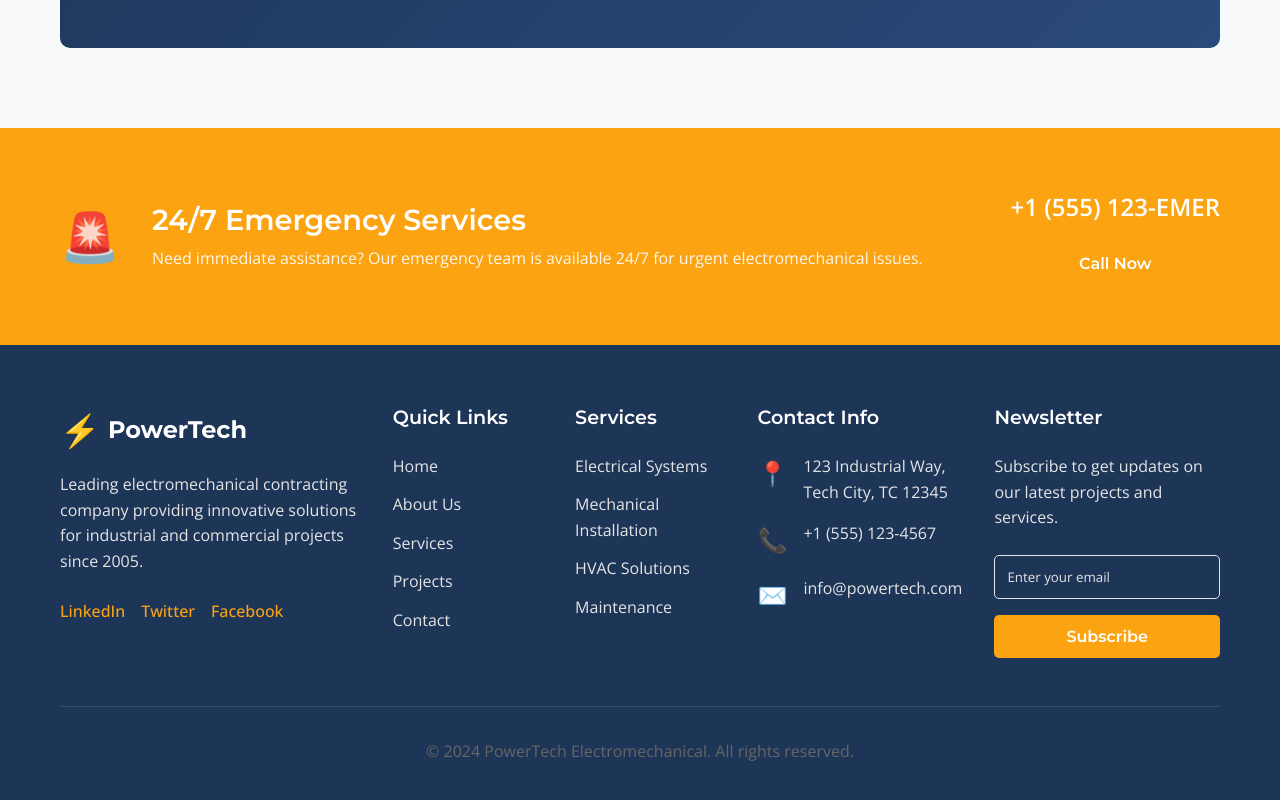
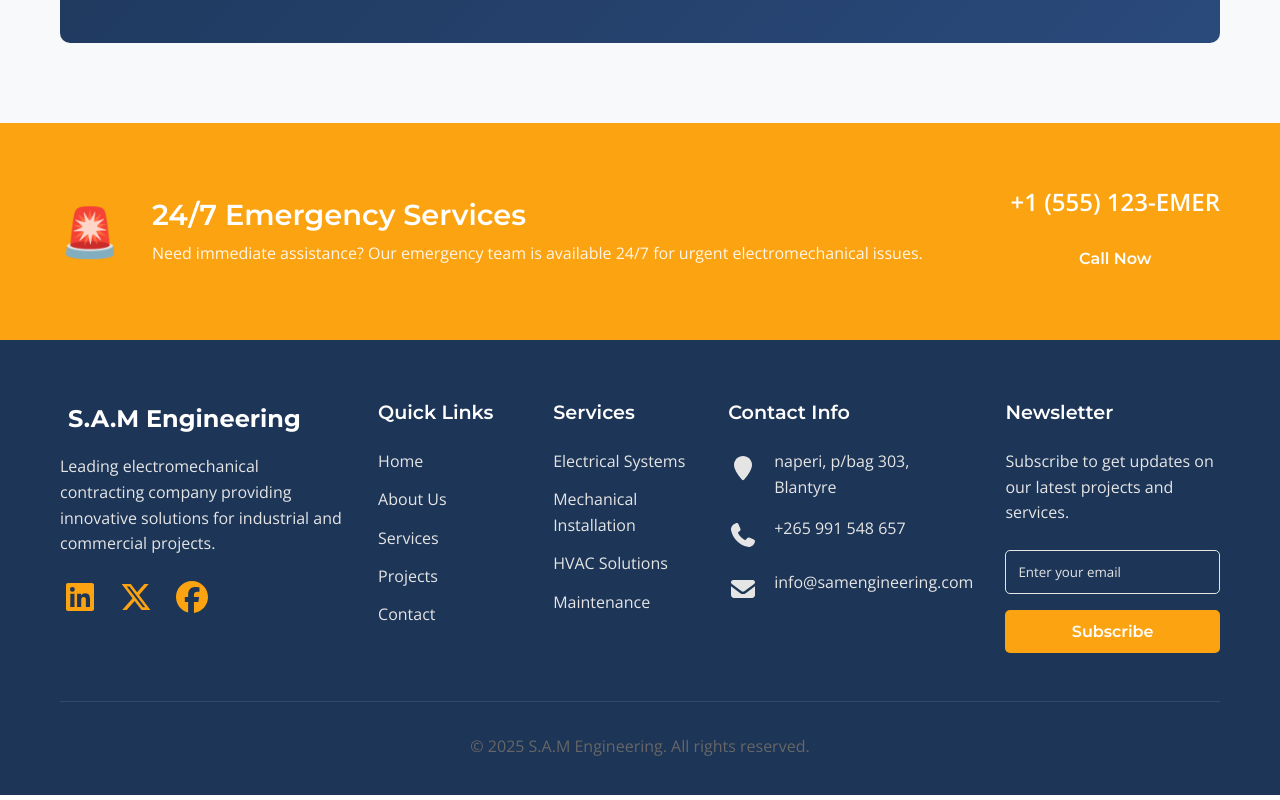
Before and after one commit to Emmanuel0017/samengineering, a React (Create React App) app: page /contact in a window 1280 px wide. Shown: the part 1846-2646 px from the top of the page. Built offline with nearby package versions, Linux system fonts and the light colour scheme.

Commit message:
configured package.json

```diff
--- a/package.json
+++ b/package.json
@@ -3,6 +3,10 @@
   "version": "0.1.0",
   "private": true,
   "dependencies": {
+    "@fortawesome/fontawesome-svg-core": "^7.1.0",
+    "@fortawesome/free-brands-svg-icons": "^7.1.0",
+    "@fortawesome/free-solid-svg-icons": "^7.1.0",
+    "@fortawesome/react-fontawesome": "^3.1.1",
     "@testing-library/dom": "^10.4.1",
     "@testing-library/jest-dom": "^6.9.1",
     "@testing-library/react": "^16.3.0",
--- a/src/components/AboutSnippet.tsx
+++ b/src/components/AboutSnippet.tsx
@@ -8,9 +8,9 @@ const AboutSnippet: React.FC = () => {
       <div className="container">
         <div className="about-content">
           <div className="about-text">
-            <h2>Trusted Electromechanical Experts Since 2005</h2>
+            <h2>Trusted Electromechanical Experts </h2>
             <p>
-              With over 18 years of experience, PowerTech has established itself as a
+              With our experience, S.A.M Engineering has established itself as a
               leading provider of comprehensive electromechanical solutions. Our team
               of certified engineers and technicians delivers innovative, reliable, and
               efficient systems tailored to meet the unique needs of each client.
@@ -20,27 +20,14 @@ const AboutSnippet: React.FC = () => {
               satisfaction. From initial design to final implementation, we ensure
               every project meets the highest industry standards.
             </p>
-            <div className="about-features">
-              <div className="feature">
-                <span className="feature-icon">✅</span>
-                <span className="feature-text">ISO 9001 Certified</span>
-              </div>
-              <div className="feature">
-                <span className="feature-icon">✅</span>
-                <span className="feature-text">24/7 Emergency Support</span>
-              </div>
-              <div className="feature">
-                <span className="feature-icon">✅</span>
-                <span className="feature-text">Sustainable Solutions</span>
-              </div>
-            </div>
+
             <Link to="/about" className="btn btn-primary">
               Learn More About Us
             </Link>
           </div>
           <div className="about-image">
             <div className="image-placeholder">
-              <span>🏭</span>
+              <span></span>
               <p>Industrial Excellence</p>
             </div>
           </div>
--- a/src/components/ContactCTA.css
+++ b/src/components/ContactCTA.css
@@ -38,7 +38,7 @@
   display: flex;
   flex-direction: column;
   gap: 1rem;
-  align-items: center;
+  align-items: start;
 }
 
 .info-item {
--- a/src/components/ContactCTA.tsx
+++ b/src/components/ContactCTA.tsx
@@ -1,6 +1,8 @@
 import React from 'react';
 import { Link } from 'react-router-dom';
 import './ContactCTA.css';
+import { FontAwesomeIcon } from '@fortawesome/react-fontawesome';
+import { faEnvelope, faPhone } from '@fortawesome/free-solid-svg-icons';
 
 const ContactCTA: React.FC = () => {
   return (
@@ -11,21 +13,21 @@ const ContactCTA: React.FC = () => {
             <h2>Ready to Power Your Next Project?</h2>
             <p>
               Let's discuss how our electromechanical expertise can bring your vision to life.
-              Contact us today for a free consultation and project assessment.
+              Contact us today for a consultation and project assessment.
             </p>
           </div>
           <div className="cta-actions">
             <Link to="/contact" className="btn btn-primary cta-btn">
-              Get Free Consultation
+              Get Consultation
             </Link>
             <div className="cta-info">
               <div className="info-item">
-                <span className="info-icon">📞</span>
-                <span>+1 (555) 123-4567</span>
+                <span className="info-icon"><FontAwesomeIcon icon={faPhone}/></span>
+                <span>+265 991 548 657</span>
               </div>
               <div className="info-item">
-                <span className="info-icon">✉️</span>
-                <span>info@powertech.com</span>
+                <span className="info-icon"><FontAwesomeIcon icon={faEnvelope}/></span>
+                <span>info@samengineering.com</span>
               </div>
             </div>
           </div>
--- a/src/components/Footer.tsx
+++ b/src/components/Footer.tsx
@@ -1,6 +1,9 @@
 import React from 'react';
 import { Link } from 'react-router-dom';
 import './Footer.css';
+import { FontAwesomeIcon } from '@fortawesome/react-fontawesome';
+import { faEnvelope, faHouseMedicalCircleExclamation, faLocationPin, faMailBulk, faPhone, faX } from '@fortawesome/free-solid-svg-icons';
+import { faFacebook, faLinkedin, faXTwitter } from '@fortawesome/free-brands-svg-icons';
 
 const Footer: React.FC = () => {
   return (
@@ -9,17 +12,17 @@ const Footer: React.FC = () => {
         <div className="footer-content">
           <div className="footer-section">
             <div className="footer-logo">
-              <span className="logo-icon">⚡</span>
-              PowerTech
+              <span className="logo-icon"></span>
+              S.A.M Engineering
             </div>
             <p className="footer-description">
               Leading electromechanical contracting company providing innovative solutions
-              for industrial and commercial projects since 2005.
+              for industrial and commercial projects.
             </p>
             <div className="social-links">
-              <a href="#" className="social-link">LinkedIn</a>
-              <a href="#" className="social-link">Twitter</a>
-              <a href="#" className="social-link">Facebook</a>
+              <a href="#" className="social-link"><FontAwesomeIcon icon={faLinkedin} size='2x'/></a>
+              <a href="#" className="social-link"><FontAwesomeIcon icon={faXTwitter} size='2x'/></a>
+              <a href="#" className="social-link"><FontAwesomeIcon icon={faFacebook} size='2x'/></a>
             </div>
           </div>
 
@@ -48,16 +51,16 @@ const Footer: React.FC = () => {
             <h4>Contact Info</h4>
             <div className="contact-info">
               <div className="contact-item">
-                <span className="contact-icon">📍</span>
-                123 Industrial Way, Tech City, TC 12345
+                <span className="contact-icon"><FontAwesomeIcon icon={faLocationPin}/></span>
+                naperi, p/bag 303, Blantyre
               </div>
               <div className="contact-item">
-                <span className="contact-icon">📞</span>
-                +1 (555) 123-4567
+                <span className="contact-icon"><FontAwesomeIcon icon={faPhone}/></span>
+                +265 991 548 657
               </div>
               <div className="contact-item">
-                <span className="contact-icon">✉️</span>
-                info@powertech.com
+                <span className="contact-icon"><FontAwesomeIcon icon={faEnvelope}/></span>
+                info@samengineering.com
               </div>
             </div>
           </div>
@@ -80,7 +83,7 @@ const Footer: React.FC = () => {
         </div>
 
         <div className="footer-bottom">
-          <p>&copy; 2024 PowerTech Electromechanical. All rights reserved.</p>
+          <p>&copy; 2025 S.A.M Engineering. All rights reserved.</p>
         </div>
       </div>
     </footer>
--- a/src/components/Header.tsx
+++ b/src/components/Header.tsx
@@ -14,8 +14,7 @@ const Header: React.FC = () => {
       <div className="container">
         <div className="header-content">
           <Link to="/" className="logo">
-            <span className="logo-icon">⚡</span>
-            PowerTech
+            S.A.M
           </Link>
 
           <nav className={`nav ${isMenuOpen ? 'nav-open' : ''}`}>
--- a/src/components/Hero.css
+++ b/src/components/Hero.css
@@ -37,6 +37,7 @@
   color: var(--white);
   margin-bottom: 1.5rem;
   line-height: 1.2;
+  text-align: center;
 }
 
 .highlight {
--- a/src/components/Hero.tsx
+++ b/src/components/Hero.tsx
@@ -12,7 +12,7 @@ const Hero: React.FC = () => {
         <div className="hero-content">
           <div className="hero-text">
             <h1 className="hero-title">
-              Powering Your <span className="highlight">Industrial</span> Future
+              SMART ACCURATE AND MODERN <span className="highlight">ELECTROMECHANICAL</span>  ENGINEERING
             </h1>
             <p className="hero-description">
               Leading electromechanical contracting solutions for industrial, commercial,
@@ -29,15 +29,15 @@ const Hero: React.FC = () => {
             </div>
             <div className="hero-stats">
               <div className="stat">
-                <span className="stat-number">18+</span>
+                <span className="stat-number">10+</span>
                 <span className="stat-label">Years Experience</span>
               </div>
               <div className="stat">
-                <span className="stat-number">500+</span>
+                <span className="stat-number">100+</span>
                 <span className="stat-label">Projects Completed</span>
               </div>
               <div className="stat">
-                <span className="stat-number">50+</span>
+                <span className="stat-number">10+</span>
                 <span className="stat-label">Expert Engineers</span>
               </div>
             </div>
--- a/src/components/Testimonials.tsx
+++ b/src/components/Testimonials.tsx
@@ -16,26 +16,26 @@ const Testimonials: React.FC = () => {
   const testimonials: Testimonial[] = [
     {
       id: 1,
-      name: 'Sarah Johnson',
-      company: 'TechManufacture Inc.',
-      role: 'Operations Director',
-      content: 'PowerTech delivered exceptional electrical system upgrades for our manufacturing facility. Their expertise and professionalism exceeded our expectations.',
+      name: 'John Semu',
+      company: 'Ethco',
+      role: 'Project Manager',
+      content: 'S.A.M Engineering delivered exceptional electrical system services for our facility. Their expertise and professionalism exceeded our expectations.',
       rating: 5
     },
     {
       id: 2,
-      name: 'Michael Chen',
-      company: 'Global Logistics Corp',
-      role: 'Facility Manager',
+      name: 'Wongani Mtekera',
+      company: 'Nacala Logistics',
+      role: 'Chief Engineer',
       content: 'The HVAC installation was completed on time and within budget. The team was knowledgeable and responsive throughout the entire project.',
       rating: 5
     },
     {
       id: 3,
-      name: 'Emily Rodriguez',
-      company: 'Innovation Park',
-      role: 'Project Manager',
-      content: 'Outstanding mechanical installation services. PowerTech attention to detail and commitment to quality is impressive.',
+      name: 'Chifundo',
+      company: 'CEAR',
+      role: 'Engineer',
+      content: 'Outstanding performance in tower inspection and maintainance. PowerTech attention to detail and commitment to quality is impressive.',
       rating: 5
     }
   ];
--- a/src/index.css
+++ b/src/index.css
@@ -78,7 +78,7 @@ p {
 
 .btn-secondary {
   background-color: transparent;
-  color: var(--dark-blue);
+  color: var(--white);
   border: 2px solid var(--dark-blue);
 }
 
```
Also changed, not shown: 1 other file (tests, documents, lock files or other folders).
